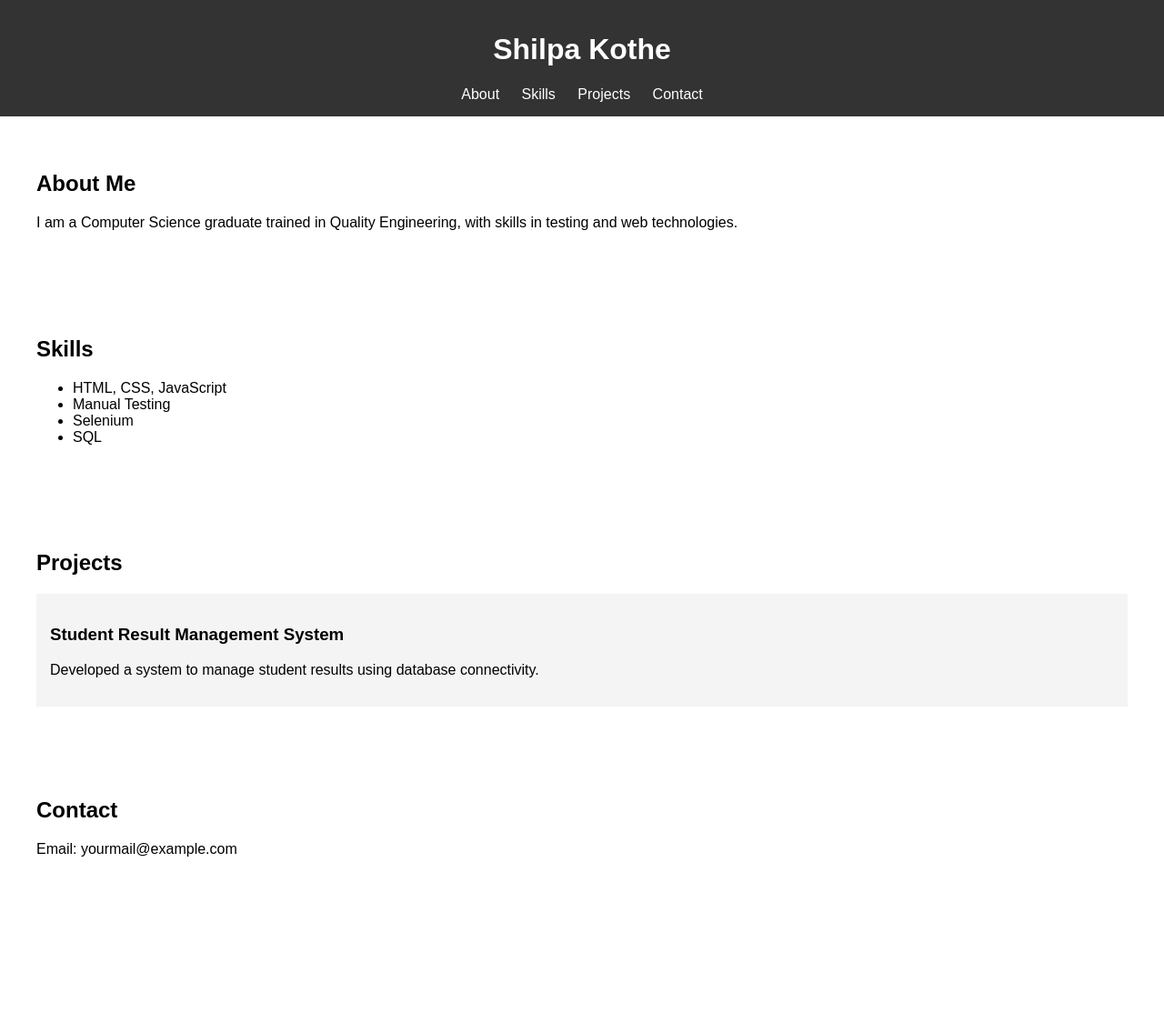
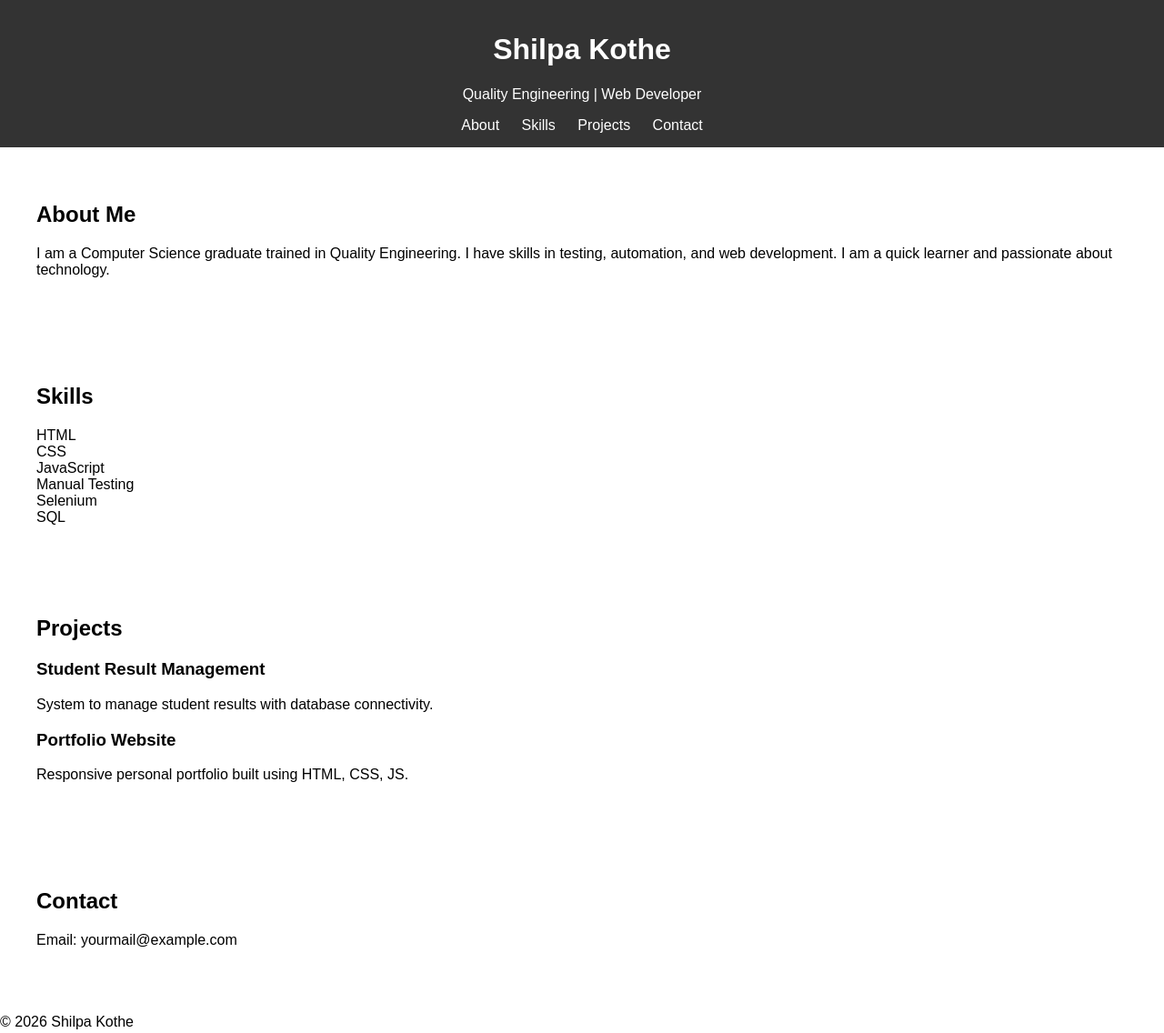
Before and after one commit to shilpaKothe/portfolio-website, a plain HTML site: page index.html in a window 1280 px wide. Shown: the whole page at 91% size. Before the commit the page ends 999 px from the top, so only its background shows below. Drawn offline with Linux system fonts and the light colour scheme.

Commit message:
Update index.html

```diff
--- a/index.html
+++ b/index.html
@@ -3,13 +3,14 @@
 <head>
   <meta charset="UTF-8">
   <meta name="viewport" content="width=device-width, initial-scale=1.0">
-    <title>My Portfolio</title>
+  <title>Shilpa Kothe Portfolio</title>
   <link rel="stylesheet" href="style.css">
 </head>
 <body>
 
 <header>
   <h1>Shilpa Kothe</h1>
+  <p>Quality Engineering | Web Developer</p>
   <nav>
     <a href="#about">About</a>
     <a href="#skills">Skills</a>
@@ -18,34 +19,46 @@
   </nav>
 </header>
 
-<section id="about">
+<section id="about" class="section">
   <h2>About Me</h2>
-    <p>I am a Computer Science graduate trained in Quality Engineering, with skills in testing and web technologies.</p>
+  <p>I am a Computer Science graduate trained in Quality Engineering. I have skills in testing, automation, and web development. I am a quick learner and passionate about technology.</p>
 </section>
 
-<section id="skills">
+<section id="skills" class="section">
   <h2>Skills</h2>
-    <ul>
-        <li>HTML, CSS, JavaScript</li>
-        <li>Manual Testing</li>
-        <li>Selenium</li>
-        <li>SQL</li>
-    </ul>
-</section>
-
-<section id="projects">
-    <h2>Projects</h2>
-    <div class="project">
-        <h3>Student Result Management System</h3>
-        <p>Developed a system to manage student results using database connectivity.</p>
+  <div class="cards">
+    <div class="card">HTML</div>
+    <div class="card">CSS</div>
+    <div class="card">JavaScript</div>
+    <div class="card">Manual Testing</div>
+    <div class="card">Selenium</div>
+    <div class="card">SQL</div>
   </div>
 </section>
 
-<section id="contact">
+<section id="projects" class="section">
+  <h2>Projects</h2>
+  <div class="cards">
+    <div class="card">
+      <h3>Student Result Management</h3>
+      <p>System to manage student results with database connectivity.</p>
+    </div>
+    <div class="card">
+      <h3>Portfolio Website</h3>
+      <p>Responsive personal portfolio built using HTML, CSS, JS.</p>
+    </div>
+  </div>
+</section>
+
+<section id="contact" class="section">
   <h2>Contact</h2>
   <p>Email: yourmail@example.com</p>
 </section>
 
+<footer>
+  <p>© 2026 Shilpa Kothe</p>
+</footer>
+
 <script src="script.js"></script>
 </body>
 </html>
```
Lines whose indentation alone changed are shown as unchanged.
